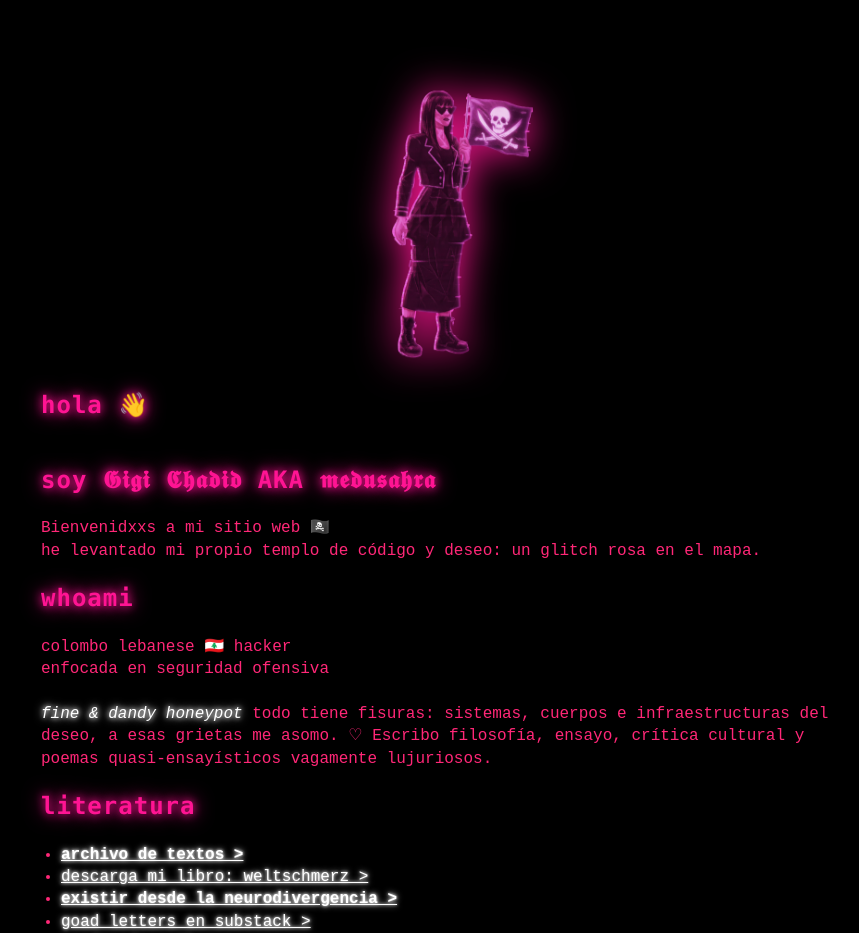
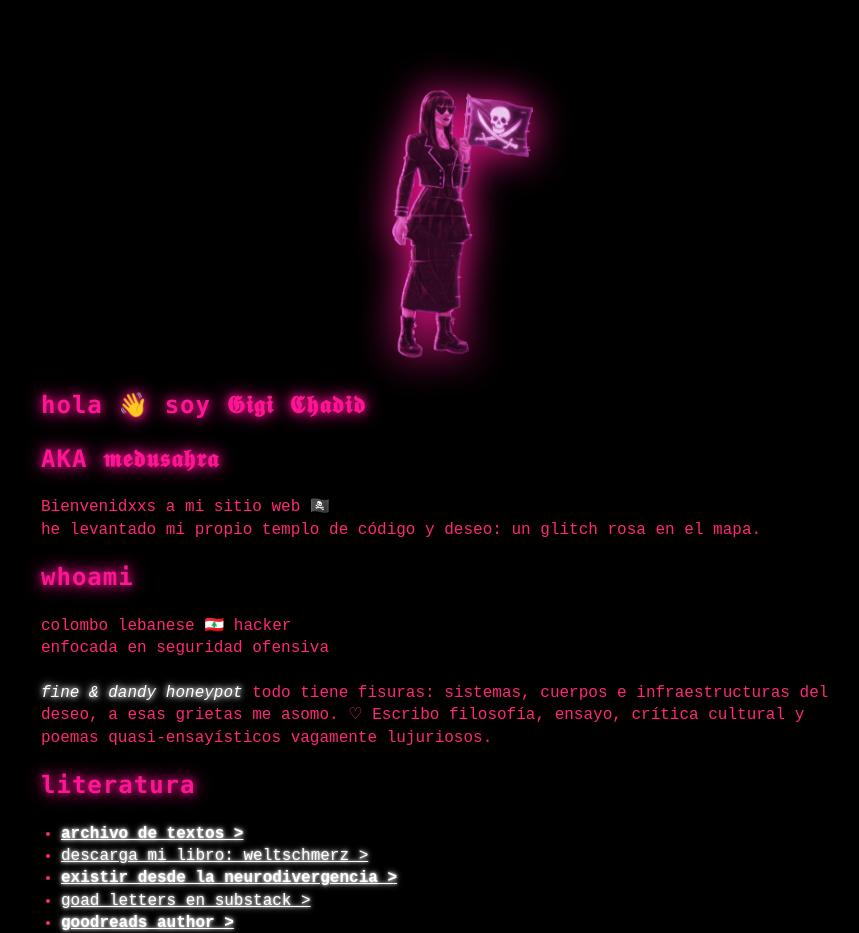
Before and after one commit to medusahra/medusahra.github.io, a Jekyll site: the page built from index.md, in a window 1280 px wide. Shown: the top 933 px of the page, without its empty margins (199-1058 px from the left). Built offline with Jekyll 4.4.1, drawn with Linux system fonts in a browser that asks for light colours.

Commit message:
Update index.md

```diff
--- a/index.md
+++ b/index.md
@@ -3,9 +3,8 @@
 ---
 <img src="/assets/logo-small.png" alt="Logo" style="max-width: 200px; display: block; margin: 80px auto 20px; filter: drop-shadow(0 0 20px #ff1493);">
 
-# hola 👋
-<span style="display:block; height:1px;"></span>
-# soy 𝕲𝖎𝖌𝖎 𝕮𝖍𝖆𝖉𝖎𝖉 AKA 𝖒𝖊𝖉𝖚𝖘𝖆𝖍𝖗𝖆
+# hola 👋 soy 𝕲𝖎𝖌𝖎 𝕮𝖍𝖆𝖉𝖎𝖉 <br>
+# AKA 𝖒𝖊𝖉𝖚𝖘𝖆𝖍𝖗𝖆
 
 
 Bienvenidxxs a mi sitio web 🏴‍☠️
```
